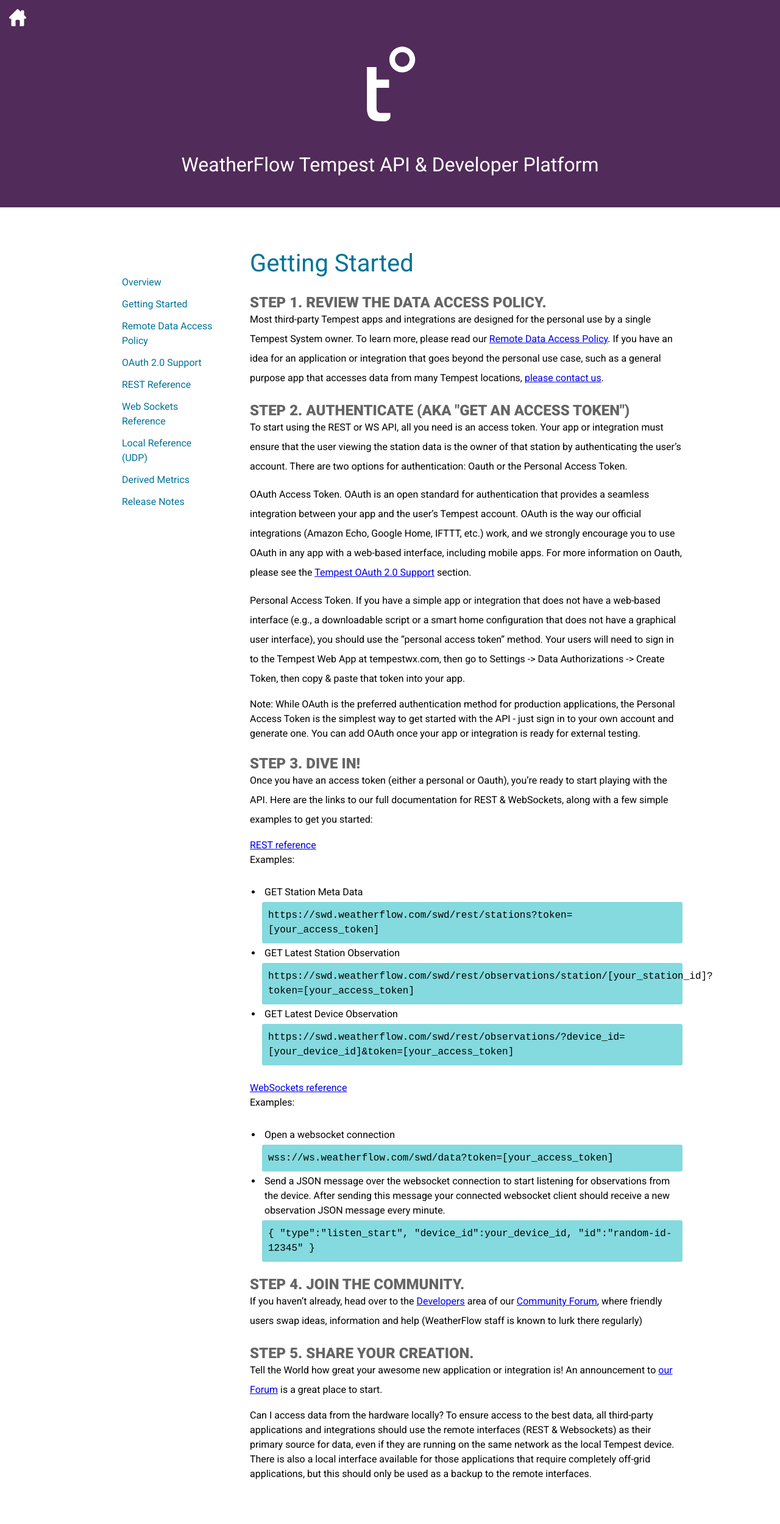
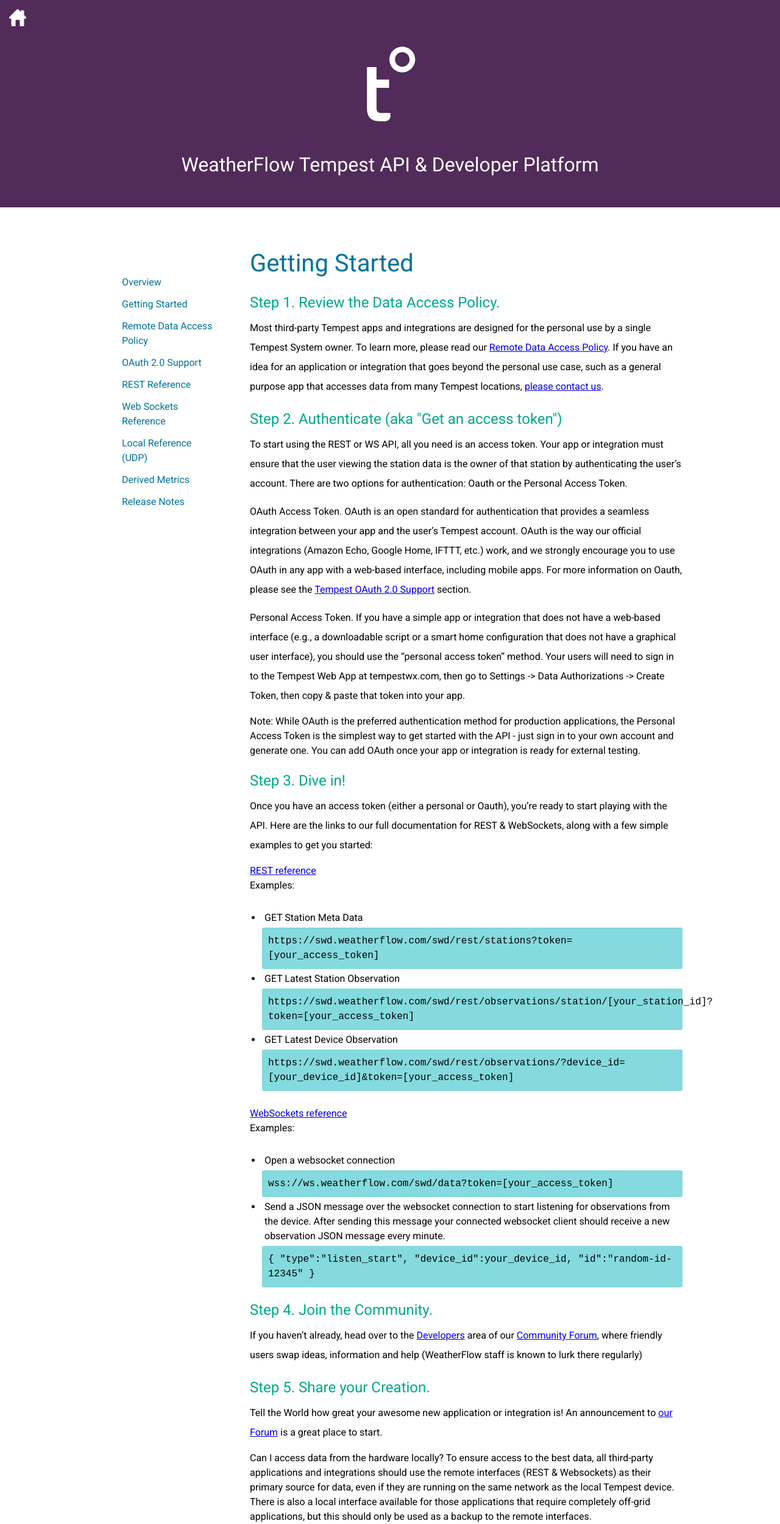
Before and after one commit to WeatherFlow/Tempest, a Jekyll site: the page built from api/index.html, in a window 1280 px wide. Shown: the whole page at 61% size. Built offline with Jekyll 4.4.1, drawn with Linux system fonts in a browser that asks for light colours; nearby versions of some CDN libraries; before the commit the page ends 2429 px from its top, so only the background shows below that.

Commit message:
Update index.html

```diff
--- a/api/index.html
+++ b/api/index.html
@@ -4,14 +4,14 @@
 ---
 
 <h2>Getting Started</h2>
-<h3 class="step">Step 1. Review the Data Access Policy.</h3>
+<h3>Step 1. Review the Data Access Policy.</h3>
 <p>Most third-party Tempest apps and integrations are designed for the personal use by a single Tempest System owner. To learn more, please read our <a href="https://weatherflow.github.io/SmartWeather/api/remote-developer-policy.html">Remote Data Access Policy</a>. If you have an idea for an application or integration that goes beyond the personal use case, such as a general purpose app that accesses data from many Tempest locations, <a href="https://weatherflow.com/partner-inquiry/">please contact us</a>.</p>
-<h3 class="step">Step 2. Authenticate (aka "Get an access token")</h3>
+<h3>Step 2. Authenticate (aka "Get an access token")</h3>
 <p>To start using the REST or WS API, all you need is an access token. Your app or integration must ensure that the user viewing the station data is the owner of that station by authenticating the user’s account. There are two options for authentication: Oauth or the Personal Access Token.</p>
 <p>OAuth Access Token. OAuth is an open standard for authentication that provides a seamless integration between your app and the user’s Tempest account. OAuth is the way our official integrations (Amazon Echo, Google Home, IFTTT, etc.) work, and we strongly encourage you to use OAuth in any app with a web-based interface, including mobile apps. For more information on Oauth, please see the <a href="oauth.html">Tempest OAuth 2.0 Support</a> section.</p>
 <p>Personal Access Token. If you have a simple app or integration that does not have a web-based interface (e.g., a downloadable script or a smart home configuration that does not have a graphical user interface), you should use the “personal access token” method. Your users will need to sign in to the Tempest Web App at tempestwx.com, then go to Settings -> Data Authorizations -> Create Token, then copy & paste that token into your app.</p>
 <h6>Note: While OAuth is the preferred authentication method for production applications, the Personal Access Token is the simplest way to get started with the API - just sign in to your own account and generate one. You can add OAuth once your app or integration is ready for external testing.</h6>
-<h3 class="step">Step 3. Dive in!</h3>
+<h3>Step 3. Dive in!</h3>
 <p>Once you have an access token (either a personal or Oauth), you’re ready to start playing with the API. Here are the links to our full documentation for REST & WebSockets, along with a few simple examples to get you started:</p>
 <h4><a href="swagger/">REST reference</a></h5>
 <h5>Examples:</h5>
@@ -31,8 +31,8 @@
 	<li>Send a JSON message over the websocket connection to start listening for observations from the device. After sending this message your connected websocket client should receive a new observation JSON message every minute.</li>
 	<div class="code-highlight code-highlight-extra-padding">{ "type":"listen_start", "device_id":your_device_id, "id":"random-id-12345" }</div>
 </ul>
-<h3 class="step">Step 4. Join the Community.</h3>
+<h3>Step 4. Join the Community.</h3>
 <p>If you haven’t already, head over to the <a href="https://community.weatherflow.com/c/developers/5">Developers</a> area of our <a href="https://community.weatherflow.com/">Community Forum</a>, where friendly users swap ideas, information and help (WeatherFlow staff is known to  lurk there regularly)</p>
-<h3 class="step">Step 5. Share your Creation.</h3>
+<h3>Step 5. Share your Creation.</h3>
 <p>Tell the World how great your awesome new application or integration is! An announcement to <a href="https://community.weatherflow.com/">our Forum</a> is a great place to start.</p>
 <h6>Can I access data from the hardware locally? To ensure access to the best data, all third-party applications and integrations should use the remote interfaces (REST & Websockets) as their primary source for data, even if they are running on the same network as the local Tempest device. There is also a local interface available for those applications that require completely off-grid applications, but this should only be used as a backup to the remote interfaces.</h6>
```
